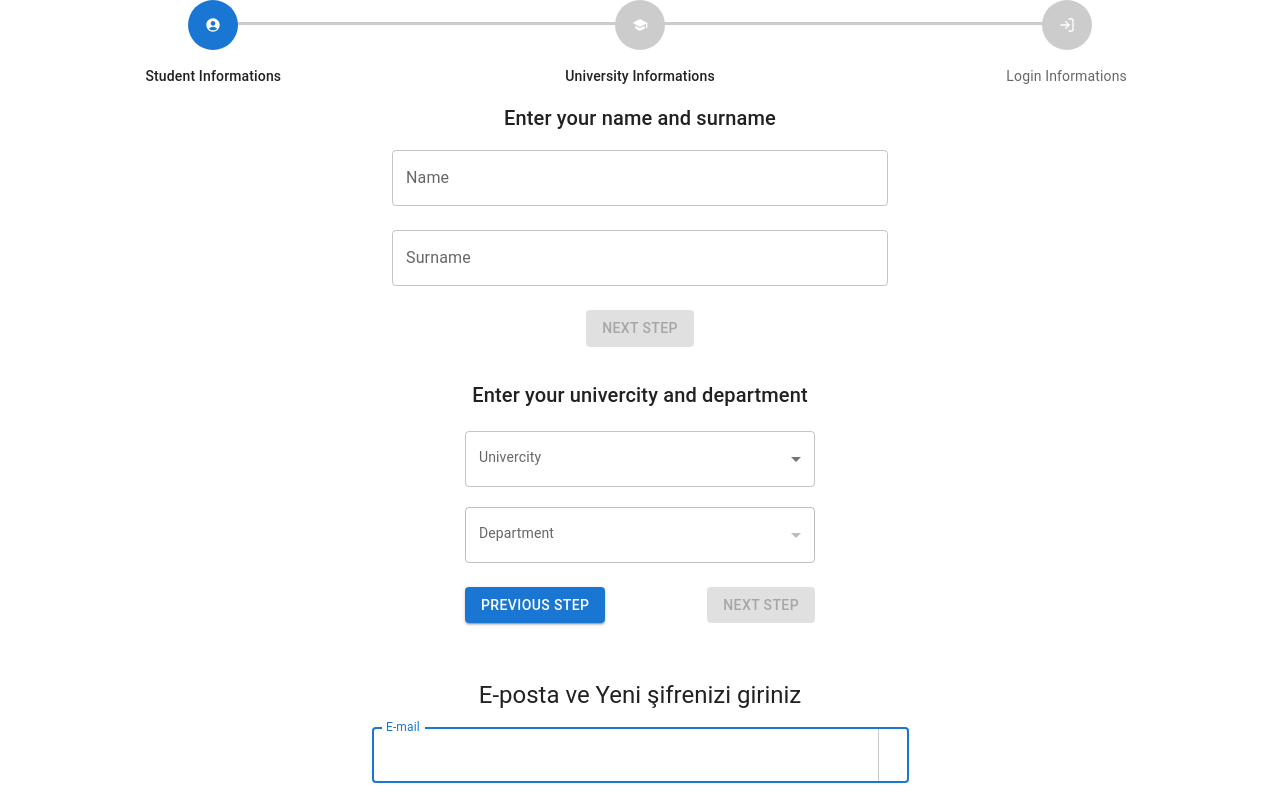
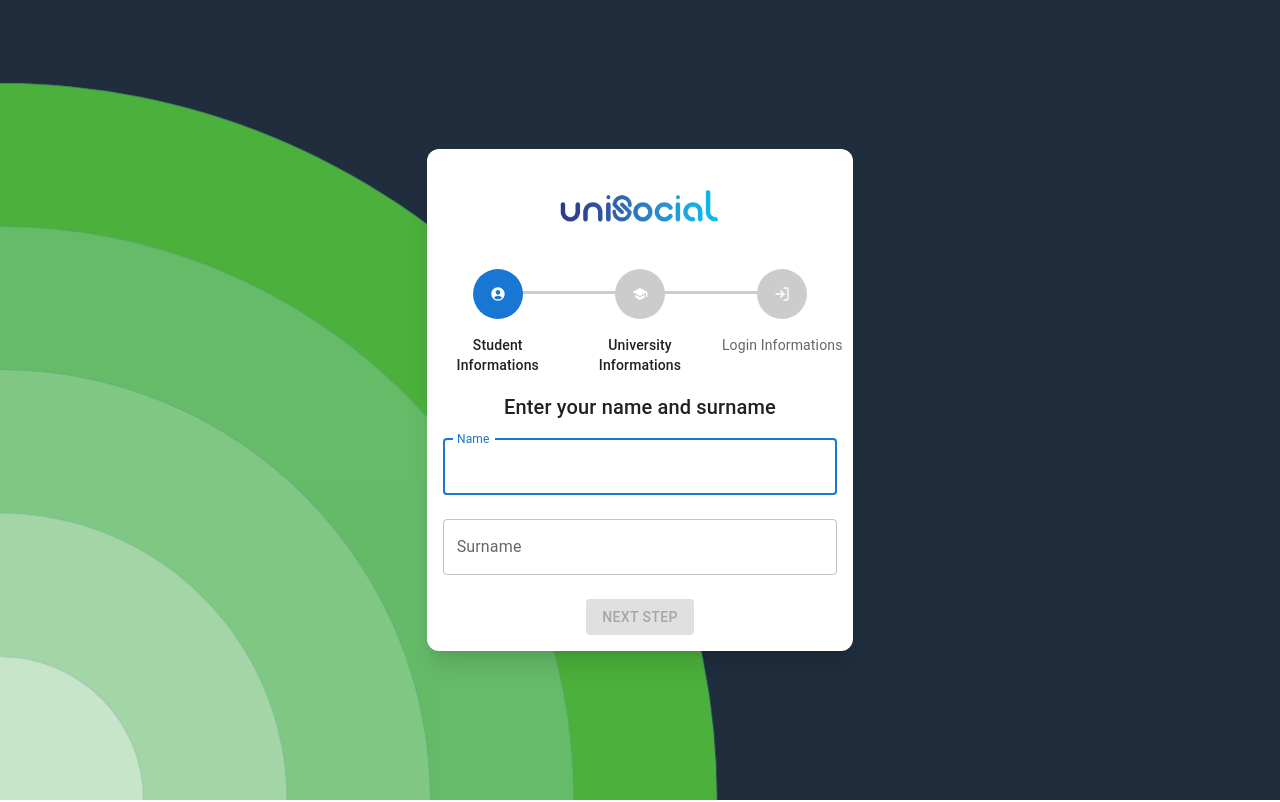
Before and after one commit to MuratOzte/UniSocial, a Next.js app: page /register in a window 1280 px wide. Shown: the top 802 px of the page. Built offline with nearby package versions, Linux system fonts and the light colour scheme.

Commit message:
register background animation added

```diff
--- a/src/app/(site)/register/page.jsx
+++ b/src/app/(site)/register/page.jsx
@@ -6,13 +6,39 @@ import Inputs1 from '@/app/components/Register/Pages/page1';
 import Inputs2 from '@/app/components/Register/Pages/page2';
 import Inputs3 from '@/app/components/Register/Pages/page3';
 
+import logo from '@/assets/logo/logo.png';
+import Image from 'next/image';
+import { useSelector } from 'react-redux';
+
 const Register = () => {
+    const step = useSelector((state) => state.register.step);
+
     return (
-        <div className="">
-            <CustomStepper />
-            <Inputs1 />
-            <Inputs2 />
-            <Inputs3 />
+        <div className="w-full h-screen justify-center flex items-center flex-col relative overflow-hidden">
+            {/* Arka plan */}
+            <div className="z-0 w-full h-screen absolute bg-[#1f2d3d]">
+                {/* Her baloncuğa farklı yeşil tonları */}
+                <div className="absolute bg-[#4db33d] rounded-full shadow-[0_0_1px_0px_#508fb9] animate-ripple opacity-20 w-[1440px] h-[1440px] -left-[720px] -bottom-[720px]"></div>
+                <div className="absolute bg-[#66bb6a] rounded-full shadow-[0_0_1px_0px_#508fb9] animate-ripple opacity-50 w-[1152px] h-[1152px] -left-[576px] -bottom-[576px]"></div>
+                <div className="absolute bg-[#81c784] rounded-full shadow-[0_0_1px_0px_#508fb9] animate-ripple opacity-70 w-[864px] h-[864px] -left-[432px] -bottom-[432px]"></div>
+                <div className="absolute bg-[#a5d6a7] rounded-full shadow-[0_0_1px_0px_#508fb9] animate-ripple opacity-80 w-[576px] h-[576px] -left-[288px] -bottom-[288px]"></div>
+                <div className="absolute bg-[#c8e6c9] rounded-full shadow-[0_0_1px_0px_#508fb9] animate-ripple opacity-90 w-[288px] h-[288px] -left-[144px] -bottom-[144px]"></div>
+            </div>
+            {/* İçerik alanı */}
+            <div className="w-2/6 bg-white shadow-xl rounded-xl flex justify-center flex-col items-center my-8 z-50">
+                <div className="relative w-2/5 h-[120px] flex justify-center items-center text-center">
+                    <Image
+                        src={logo}
+                        alt="logo"
+                        layout="fill" // Görseli tam kırpmak için fill kullanıyoruz
+                        objectFit="cover" // Görseli kırpmak için
+                    />
+                </div>
+                <CustomStepper />
+                {step === 1 && <Inputs1 />}
+                {step === 2 && <Inputs2 />}
+                {step === 3 && <Inputs3 />}
+            </div>
         </div>
     );
 };
--- a/src/app/components/Register/Pages/page1.jsx
+++ b/src/app/components/Register/Pages/page1.jsx
@@ -10,17 +10,23 @@ import {
 //hooks
 import { useState, useEffect } from 'react';
 import { useDispatch, useSelector } from 'react-redux';
+//functions
 
 const Inputs1 = (props) => {
     const dispatch = useDispatch();
+    const enteredNameRedux = useSelector((state) => state.register.nameValue);
+    const enteredSurnameRedux = useSelector(
+        (state) => state.register.surnameValue
+    );
+
     //name statements
-    const [enteredName, setEnteredName] = useState('');
+    const [enteredName, setEnteredName] = useState(enteredNameRedux);
     //surname statements
-    const [enteredSurname, setEnteredSurname] = useState('');
+    const [enteredSurname, setEnteredSurname] = useState(enteredSurnameRedux);
 
     //button handler
     const buttonHandler = () => {
-        dispatch(registerSlice.actions.stepChangeHandler(2))
+        dispatch(registerSlice.actions.stepChangeHandler(2));
         dispatch(
             registerSlice.actions.nameAndSurnameChangeHandler({
                 name: enteredName,
@@ -28,6 +34,16 @@ const Inputs1 = (props) => {
             })
         );
     };
+
+    //animations
+    const isFirstLoad = useSelector((state) => state.register.isFirstLoad);
+
+    useEffect(() => {
+        setTimeout(() => {
+            dispatch(registerSlice.actions.isFirstLoadHandler(false));
+        }, 1000);
+    }, [isFirstLoad]);
+
     return (
         <Grid item xs={12}>
             <CssBaseline />
--- a/src/app/components/Register/Pages/page3.jsx
+++ b/src/app/components/Register/Pages/page3.jsx
@@ -58,8 +58,12 @@ const Inputs3 = (props) => {
 
     const emailChangeHandler = (event) => {
         setEnteredEmail(event.currentTarget.value);
-        dispatch(registerSlice.actions.emailChangeHandler(event.currentTarget.value));
-        dispatch(registerSlice.actions.emailExtensionChangeHandler(emailExtension));
+        dispatch(
+            registerSlice.actions.emailChangeHandler(event.currentTarget.value)
+        );
+        dispatch(
+            registerSlice.actions.emailExtensionChangeHandler(emailExtension)
+        );
         // let emailValidation = emailRegex.test(event.currentTarget.value);
         let emailValidation = enteredEmail > 5 ? true : false;
         setIsEmailValid(emailValidation);
@@ -128,6 +132,10 @@ const Inputs3 = (props) => {
             setIsFormValid(false);
         }
     }, [enteredEmail, enteredPassword, isPasswordValid, isEmailValid]);
+
+    const stepDecrementHandler = () => {
+        dispatch(registerSlice.actions.stepChangeHandler(2));
+    };
 
     return (
         <>
@@ -222,7 +230,7 @@ const Inputs3 = (props) => {
                         <Grid item xs={6}>
                             <Button
                                 variant="contained"
-                                onClick={props.activeStepDecrementHandler}
+                                onClick={stepDecrementHandler}
                             >
                                 Previous Step
                             </Button>
--- a/tailwind.config.js
+++ b/tailwind.config.js
@@ -10,6 +10,16 @@ module.exports = {
             colors: {
                 registerBlue: '#1976d2',
                 registerGray: '#cccccc',
+                fff: '#ffffff',
+            },
+            animation: {
+                ripple: 'ripple 10s infinite',
+            },
+            keyframes: {
+                ripple: {
+                    '0%, 100%': { transform: 'scale(0.95)', opacity: '0.8' },
+                    '50%': { transform: 'scale(1)', opacity: '1' },
+                },
             },
         },
     },
```
Also changed, not shown: src/assets/logo/logo.png (added).
